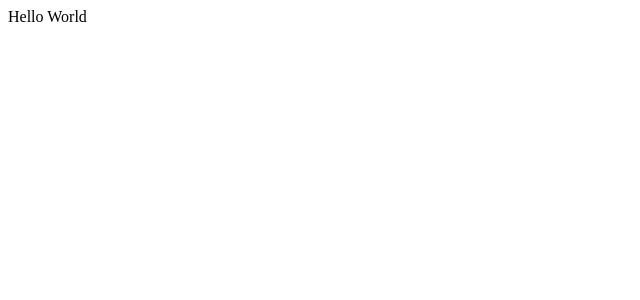
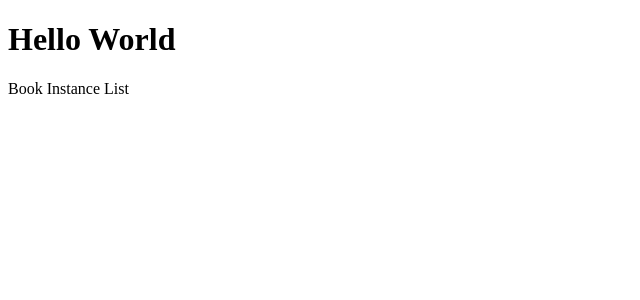
Before and after one commit to hryssmz/graphql-ts-frontend, a Vue app: page /book-instances in a window 1280 px wide. Shown: the top 300 px of the page, without its empty margins (0-640 px from the left). Built offline with nearby package versions, Linux system fonts and the light colour scheme.

Commit message:
Incorporate Vue Router

```diff
--- a/src/App.vue
+++ b/src/App.vue
@@ -1,7 +1,11 @@
+<!-- App.vue -->
 <script setup lang="ts"></script>
 
 <template>
-  <div>Hello World</div>
+  <div>
+    <h1>Hello World</h1>
+    <router-view></router-view>
+  </div>
 </template>
 
 <style scoped></style>
--- a/src/main.ts
+++ b/src/main.ts
@@ -1,4 +1,8 @@
+// main.ts
 import { createApp } from "vue";
+import router from "./router";
 import App from "./App.vue";
 
-createApp(App).mount("#app");
+const app = createApp(App);
+app.use(router);
+app.mount("#app");
--- /dev/null
+++ b/src/views/AuthorListPage.vue
@@ -0,0 +1,13 @@
+<!-- views/AuthorListPage.vue -->
+<template>
+  <div>Author List</div>
+</template>
+
+<script lang="ts">
+import { defineComponent } from "vue";
+export default defineComponent({
+  setup() {
+    return {};
+  },
+});
+</script>
--- /dev/null
+++ b/src/views/BookInstanceListPage.vue
@@ -0,0 +1,13 @@
+<!-- views/BookInstanceListPage.vue -->
+<template>
+  <div>Book Instance List</div>
+</template>
+
+<script lang="ts">
+import { defineComponent } from "vue";
+export default defineComponent({
+  setup() {
+    return {};
+  },
+});
+</script>
--- /dev/null
+++ b/src/views/BookListPage.vue
@@ -0,0 +1,13 @@
+<!-- views/BookListPage.vue -->
+<template>
+  <div>Book List</div>
+</template>
+
+<script lang="ts">
+import { defineComponent } from "vue";
+export default defineComponent({
+  setup() {
+    return {};
+  },
+});
+</script>
--- /dev/null
+++ b/src/views/GenreListPage.vue
@@ -0,0 +1,13 @@
+<!-- views/GenreListPage.vue -->
+<template>
+  <div>Genre List</div>
+</template>
+
+<script lang="ts">
+import { defineComponent } from "vue";
+export default defineComponent({
+  setup() {
+    return {};
+  },
+});
+</script>
--- /dev/null
+++ b/src/views/IndexPage.vue
@@ -0,0 +1,13 @@
+<!-- views/IndexPage.vue -->
+<template>
+  <div>Local Library Home</div>
+</template>
+
+<script lang="ts">
+import { defineComponent } from "vue";
+export default defineComponent({
+  setup() {
+    return {};
+  },
+});
+</script>
```
Also changed, not shown: src/router/index.ts (added, +22 -0 lines).
